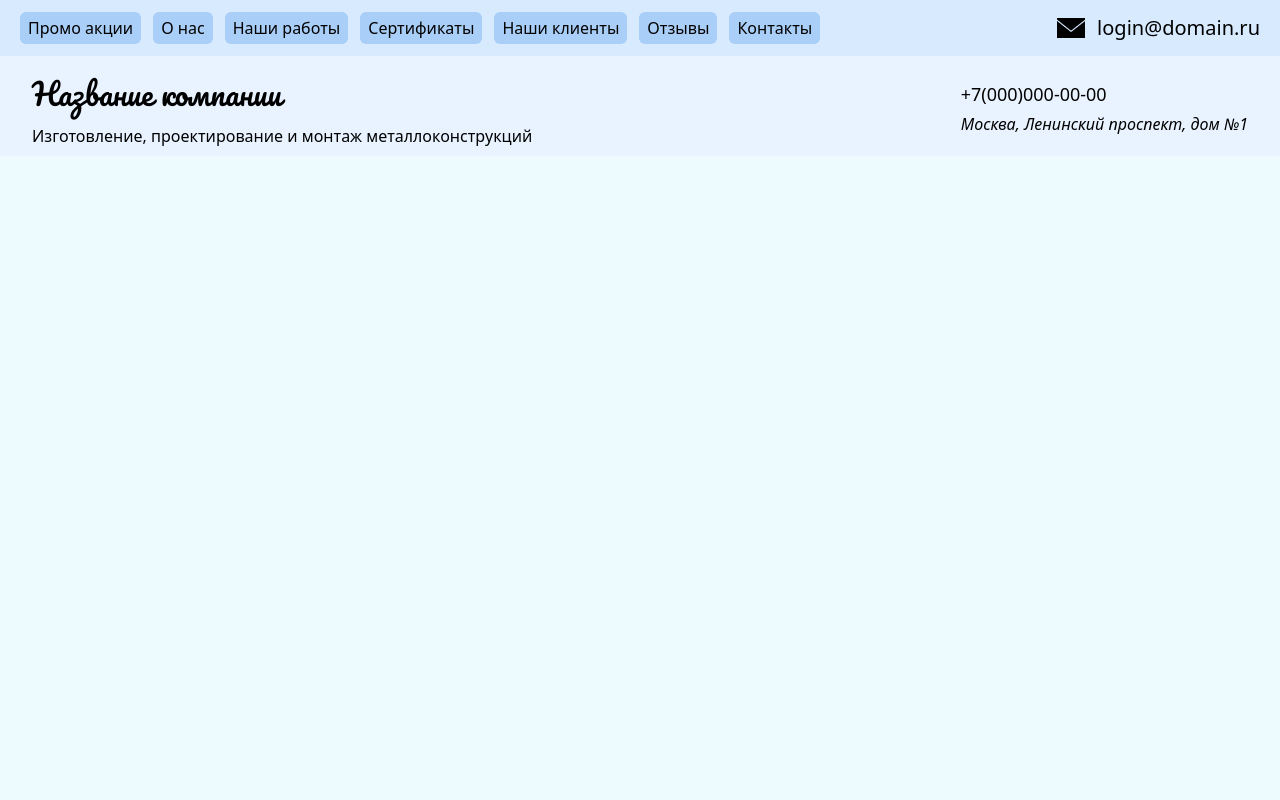
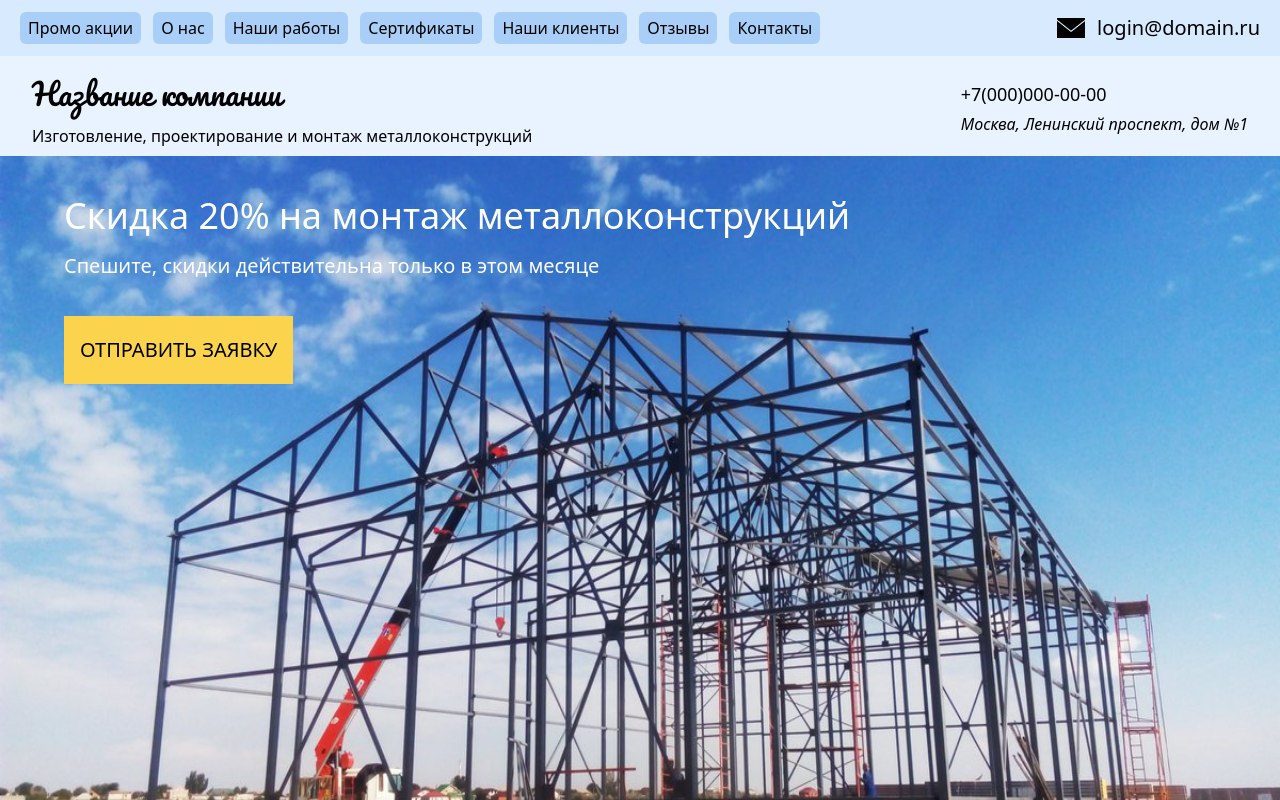
Before and after one commit to NikolayPilgun/MetalStructures, a React (Vite) app: page / in a window 1280 px wide. Shown: the top 800 px of the page. Built offline with nearby package versions, Linux system fonts and the light colour scheme; data requests are answered from the project's data file.

Commit message:
Created a banner

```diff
--- a/database/db.json
+++ b/database/db.json
@@ -23,5 +23,14 @@
 			"telephone": "+7(000)000-00-00",
 			"address": "Москва, Ленинский проспект, дом №1"
 		}
+	],
+
+	"bannerData": [
+		{
+			"title": "Скидка 20% на монтаж металлоконструкций",
+			"subTitle": "Спешите, скидки действительна только в этом месяце",
+			"picture": "banner.jpeg",
+			"button": "ОТПРАВИТЬ ЗАЯВКУ"
+		}
 	]
 }
--- a/src/App.tsx
+++ b/src/App.tsx
@@ -1,3 +1,4 @@
+import Banner from "./components/banner/Banner";
 import Header from "./components/header/Header";
 import Title from "./components/title/Title";
 
@@ -6,6 +7,7 @@ function App() {
 		<div>
 			<Header />
 			<Title />
+			<Banner />
 		</div>
 	);
 }
--- /dev/null
+++ b/src/components/banner/Banner.tsx
@@ -0,0 +1,54 @@
+import { useEffect, useState } from "react";
+import { getServerData } from "../../utilities/asyncRequests";
+import ErrorComponent from "../error/ErrorComponent";
+import Loading from "../loading/Loading";
+import WrongComponent from "../wrong/WrongComponent";
+import BannerItem from "./BannerItem";
+
+export interface IDataBanner {
+	title: string;
+	subTitle: string;
+	picture: string;
+	button: string;
+}
+
+export default function Banner() {
+	const [isLoaded, setIsLoaded] = useState(false);
+	const [items, setItems] = useState<IDataBanner[] | string | undefined>([]);
+
+	useEffect(() => {
+		setIsLoaded(true);
+		async function fetchData() {
+			const data = await getServerData<IDataBanner>(
+				"http://localhost:3000/bannerData"
+			);
+			await setTimeout(() => {
+				setIsLoaded(false);
+				setItems(data);
+			}, 1000);
+		}
+		fetchData();
+	}, []);
+
+	return (
+		<div className="w-full">
+			{
+				// Show download status
+				isLoaded ? (
+					<Loading />
+				) : // Content is located here
+				Array.isArray(items) && items.length > 0 ? (
+					<BannerItem item={items[0]} />
+				) : null
+			}
+			{
+				// Shows error
+				typeof items === "string" && <ErrorComponent error={items} />
+			}
+			{
+				// if something went wrong
+				items === undefined && <WrongComponent />
+			}
+		</div>
+	);
+}
--- /dev/null
+++ b/src/components/banner/BannerItem.tsx
@@ -0,0 +1,18 @@
+import { IDataBanner } from "./Banner";
+
+export default function BannerItem({ item }: { item: IDataBanner }) {
+	return (
+		<div className="w-full relative">
+			<img className="w-full h-[800px]" src={item.picture} alt={item.picture} />
+			<h2 className="absolute top-[5%] left-[5%] text-4xl text-white">
+				{item.title}
+			</h2>
+			<h3 className="absolute top-[12%] left-[5%] text-xl text-white">
+				{item.subTitle}
+			</h3>
+			<button className="absolute top-[20%] left-[5%] px-4 py-5 bg-amber-300 text-xl ">
+				{item.button}
+			</button>
+		</div>
+	);
+}
--- a/src/components/title/TitleItem.tsx
+++ b/src/components/title/TitleItem.tsx
@@ -1,8 +1,6 @@
 import { IDataTitle } from "./Title";
 
 export default function TitleItem({ item }: { item: IDataTitle }) {
-	console.log(item);
-
 	return (
 		<div className="w-full px-8 py-2 flex justify-between items-center gap-5">
 			<div>
```
Also changed, not shown: public/banner.jpeg (added).
